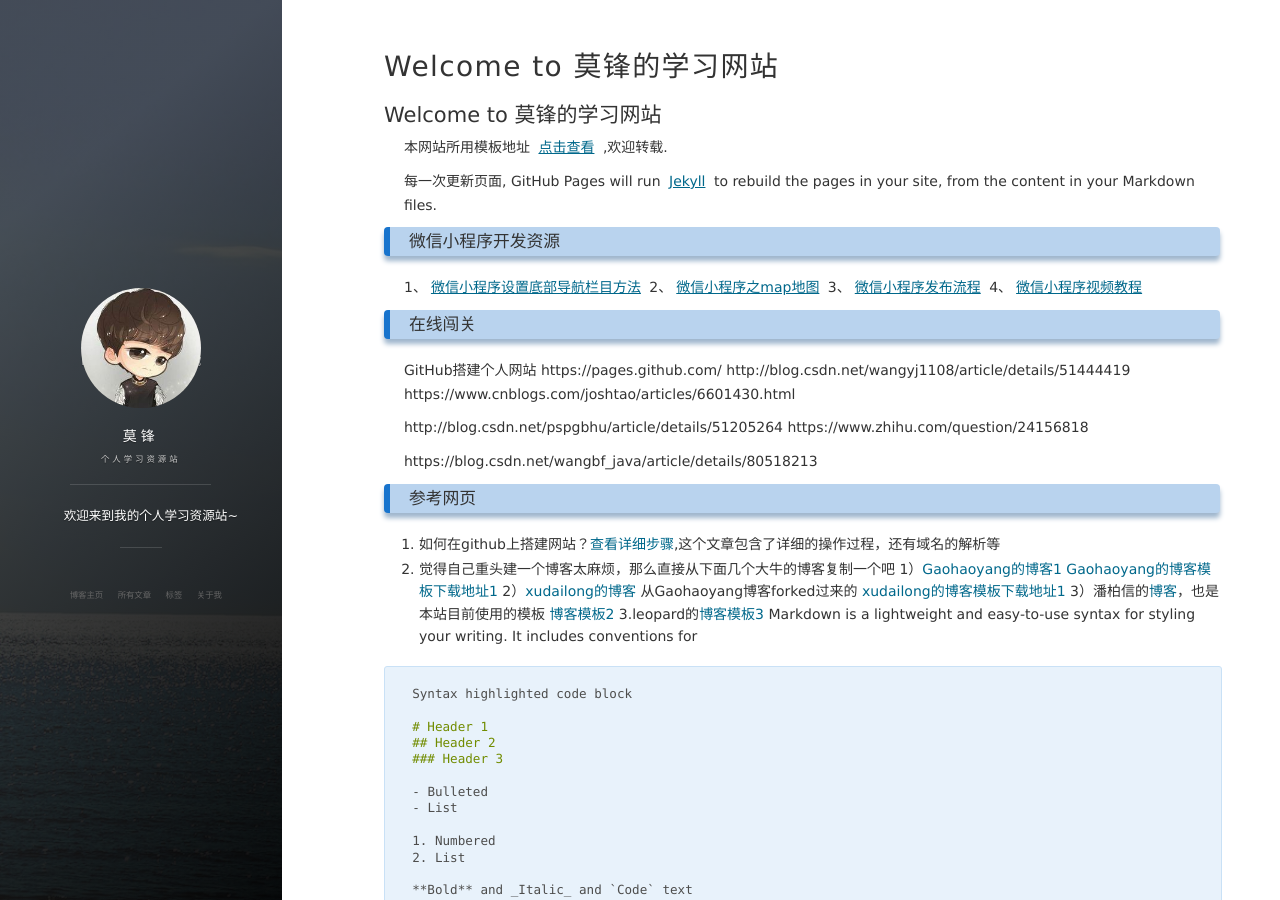
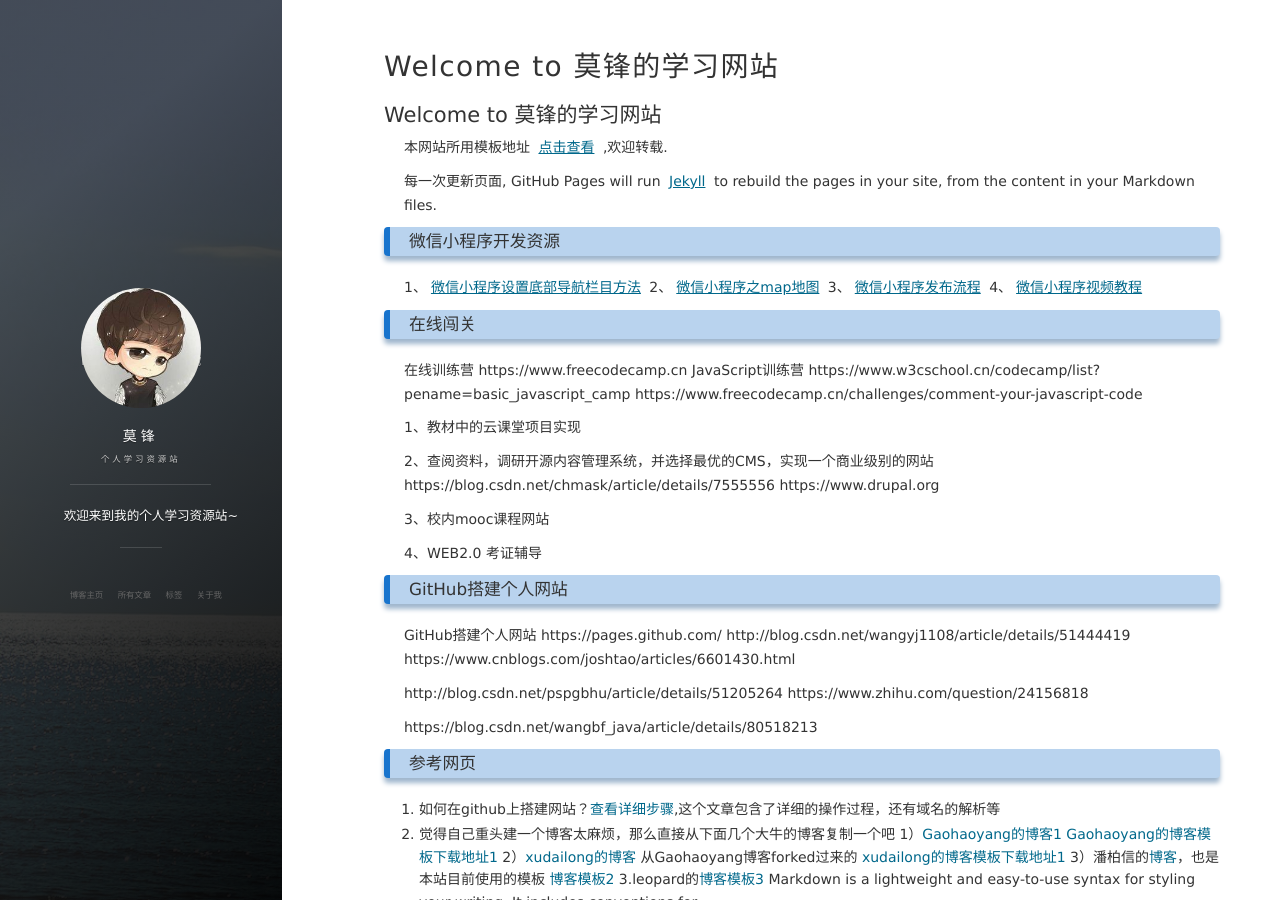
Before and after one commit to 1751864058/1751864058.github.io, a Jekyll site: the page built from index.md, in a window 1280 px wide and 900 px high. Built offline with Jekyll 4.4.1, drawn with Linux system fonts in a browser that asks for light colours; nearby versions of some CDN libraries; our own code applies the rules of GitHub Pages for plain Markdown files; the list of posts is cut into pages by our own code; comment, search, counter and statistics services are not loaded.

Commit message:
Update index.md

```diff
--- a/index.md
+++ b/index.md
@@ -9,6 +9,22 @@
 3、[微信小程序发布流程](https://jingyan.baidu.com/article/fea4511a2e027cf7bb91250c.html ){:target="_blank"}
 4、[微信小程序视频教程](https://pan.baidu.com/s/1kUXxZ0b){:target="_blank"}
 ### 在线闯关
+在线训练营
+https://www.freecodecamp.cn
+JavaScript训练营
+https://www.w3cschool.cn/codecamp/list?pename=basic_javascript_camp
+https://www.freecodecamp.cn/challenges/comment-your-javascript-code
+
+1、教材中的云课堂项目实现
+
+2、查阅资料，调研开源内容管理系统，并选择最优的CMS，实现一个商业级别的网站
+https://blog.csdn.net/chmask/article/details/7555556
+https://www.drupal.org
+
+3、校内mooc课程网站
+
+4、WEB2.0 考证辅导
+### GitHub搭建个人网站
 GitHub搭建个人网站
 https://pages.github.com/
 http://blog.csdn.net/wangyj1108/article/details/51444419
```
